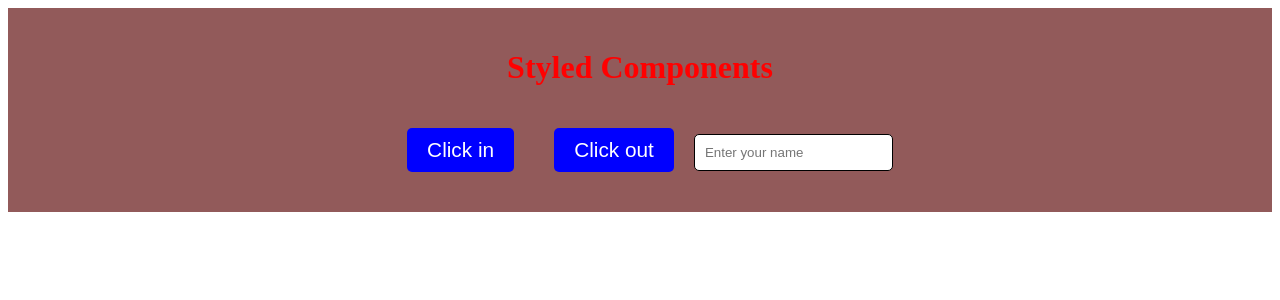
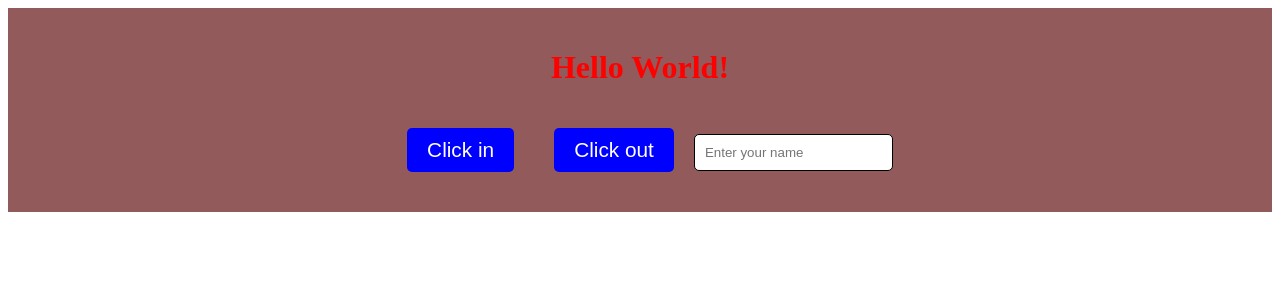
Before and after one commit to janak0ff/Wild-Oasis, a React (Vite) app: page / in a window 1280 px wide. Shown: the top 300 px of the page. Built offline with nearby package versions, Linux system fonts and the light colour scheme.

Commit message:
Update README and App component to enhance styling with Styled-Components

```diff
--- a/src/App.jsx
+++ b/src/App.jsx
@@ -1,9 +1,11 @@
-import Styled from "styled-components";
+import Styled from "styled-components"; // Import styled-components library
 
+// Define a styled h1 element with red text color
 const H1 = Styled.h1`
   color: red;
 `;
 
+// Define a styled button element with specific styles
 const Button = Styled.button`
   font-size: 1.3em;
   font-weight: 500;
@@ -16,22 +18,25 @@ const Button = Styled.button`
   margin: 20px;
 `;
 
+// Define a styled input element with specific styles
 const Input = Styled.input`
-border: 1px solid #000;
-border-radius: 5px;
-padding: 10px;
+  border: 1px solid #000;
+  border-radius: 5px;
+  padding: 10px;
 `;
 
+// Define a styled div element to serve as the container for the app
 const StyledApp = Styled.div`
   background-color: #925a5a;
   padding: 20px;
   text-align: center;
 `;
 
+// Define the main App component
 function App() {
   return (
     <StyledApp>
-      <H1>Styled Components</H1>
+      <H1>Hello World!</H1>
       <Button onClick={() => alert("click in")}>Click in</Button>
       <Button onClick={() => alert("click out")}>Click out</Button>
       <Input type="text" placeholder="Enter your name" />
@@ -39,4 +44,4 @@ function App() {
   );
 }
 
-export default App;
+export default App; // Export the App component as the default export
```
Also changed, not shown: 1 other file (tests, documents, lock files or other folders).
